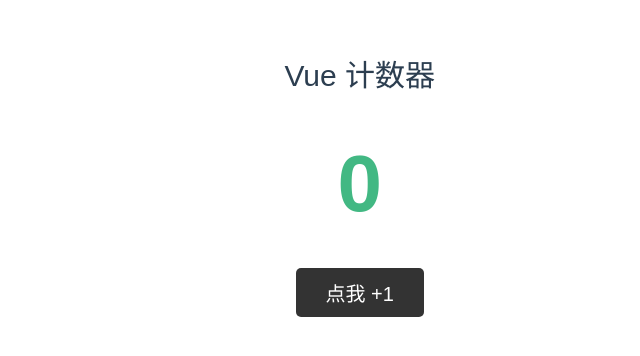
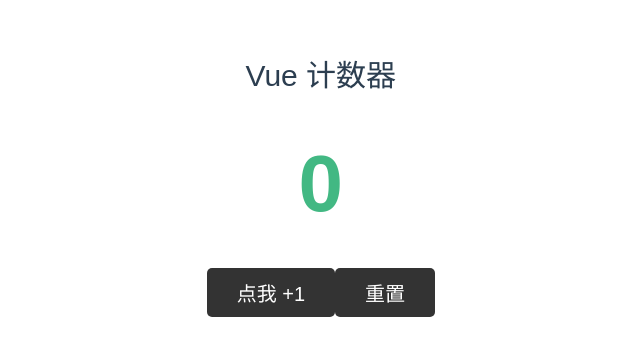
Before and after one commit to Terran-111/hello-vue, a Vue app: page / in a window 1280 px wide. Shown: the part 246-602 px from the top of the page, without its empty margins (205-845 px from the left). Built offline with nearby package versions, Linux system fonts and the light colour scheme.

Commit message:
增加重置功能

```diff
--- a/src/App.vue
+++ b/src/App.vue
@@ -10,6 +10,9 @@
     count.value = count.value + 1
     console.log("现在的数字是：", count.value)
   }
+  function reset(){
+    count.value=0
+  }
 </script>
 
 <template>
@@ -19,6 +22,7 @@
     <p class="number">{{ count }}</p>
 
     <button @click="add">点我 +1</button>
+    <button @click="reset">重置</button>
   </div>
 </template>
 
```
